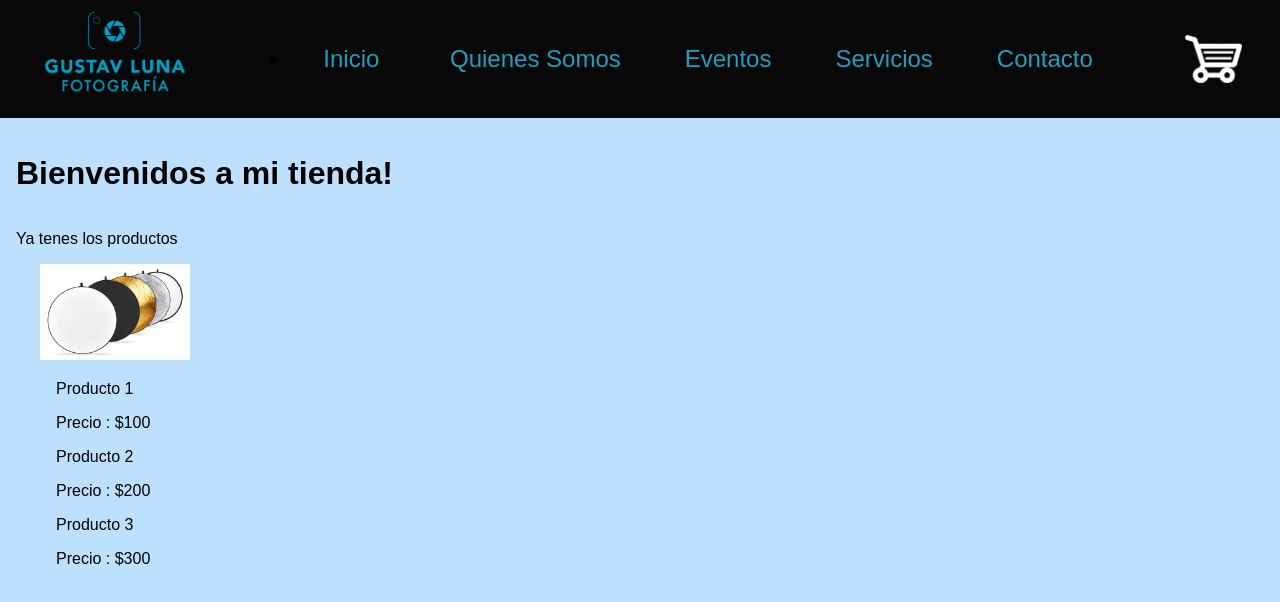
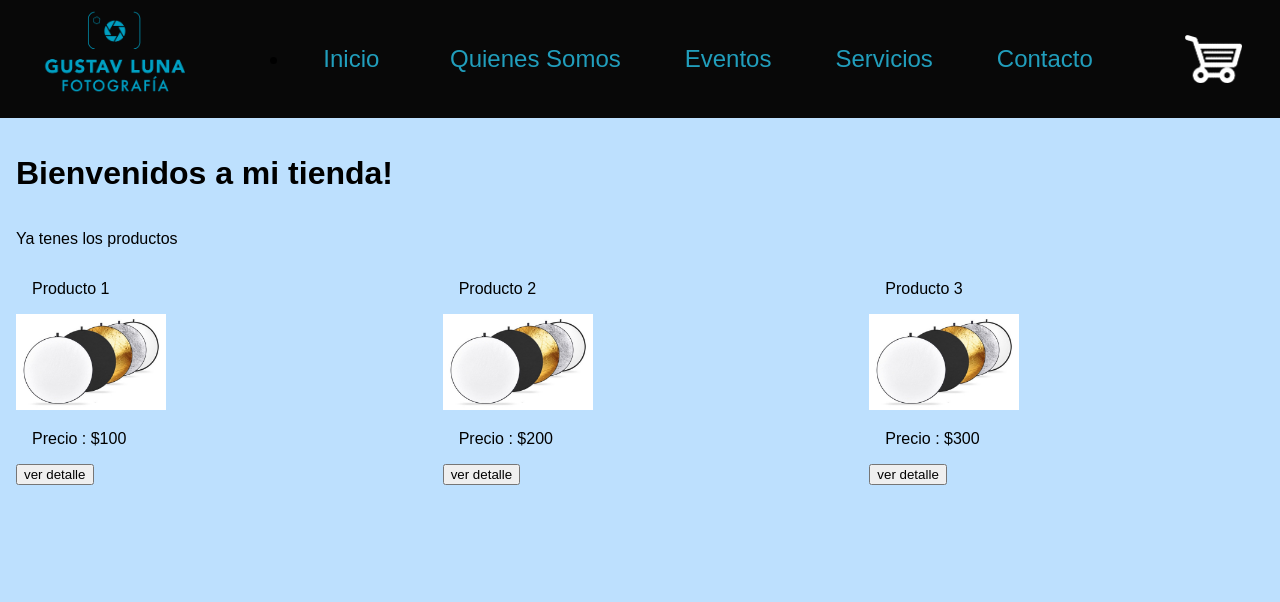
Before and after one commit to GustavLuna/app, a React (Create React App) app: page / in a window 1280 px wide. Shown: the top 602 px of the page. Built offline with nearby package versions, Linux system fonts and the light colour scheme.

Commit message:
modificando css

```diff
--- a/src/components/Item.js
+++ b/src/components/Item.js
@@ -1,8 +1,17 @@
-const Item=({producto}) =>
-<div>
+import pantallareflectora from '../imagen/pantallareflectora.jpg';
+
+const Item=({producto}) => {
+
+return(
+    <article >
     <p>{producto.nombre}</p>
+    <img src={pantallareflectora} alt="" />
     <p>Precio : ${producto.precio}</p>
-</div>
+    <button>
+        ver detalle
+    </button>
+    </article>)
+}
 
 
 export default Item;
--- a/src/components/ItemList.js
+++ b/src/components/ItemList.js
@@ -1,16 +1,16 @@
 import pantallareflectora from '../imagen/pantallareflectora.jpg';
 import Item from './Item'
 
-const ItemList = ({productos}) => {
+const ItemList = ({ productos }) => {
 
     return (
-            <ul>
-            <img src={pantallareflectora} alt="" />
-            {productos.map((producto)=> {
-                return <Item key={producto.id} producto={producto}/>
-                })}
-       </ul>
+        <section className='producto'>
+
+            {productos.map((producto) => {
+                return <Item key={producto.id} producto={producto} />
+            })}
+        </section>
     )
 }
 
-export default ItemList
+export default ItemList;
--- a/src/components/Main.js
+++ b/src/components/Main.js
@@ -1,10 +1,12 @@
 import ItemListContainer from "./ItemListContainer";
+// import ItemDetailContainer from "./ItemDetailContainer";
 
 const Main = (props) => {
 
     return (
         <main className="container">
               <ItemListContainer greeting = 'a mi tienda'/>
+              {/* <ItemDetailContainer/> */}
         </main>
     );
 }
--- a/src/estilos.css
+++ b/src/estilos.css
@@ -1,3 +1,14 @@
+html,
+body,
+#root {
+    height: 100vh;
+}
+
+#root {
+    display: flex;
+    flex-direction: column;
+}
+
 body {
     background-color: #bde0fe;
     margin: 0px;
@@ -9,11 +20,11 @@ body {
     height: 6rem;
 }
 
-.App-carrito{
+.App-carrito {
     height: 3rem;
 }
 
- .App-header {
+.App-header {
     background-color: #080808;
     font-family: "Josefin Sans", sans-serif;
     font-size: 1.5rem;
@@ -24,32 +35,40 @@ body {
     align-items: center;
 }
 
-.nav-link{
-  padding: 2rem;
+.nav-link {
+    padding: 2rem;
 }
 
-a{
-    color:#219ebc;
+a {
+    color: #219ebc;
     text-decoration: none;
     list-style: none;
 }
 
-.container h1{
+.container h1 {
     padding: 1rem;
     font-family: "Josefin Sans", sans-serif;
 }
 
-.container p{
+.container p {
     padding-left: 1rem;
     font-family: "Josefin Sans", sans-serif;
 }
-.itemContainer button{
+
+.itemContainer button {
     padding: .5rem;
     margin-left: .5rem;
     font-family: "Josefin Sans", sans-serif;
-
 }
 
 img {
     height: 6rem;
 }
+
+.producto {
+    display: grid;
+    grid-template-columns: repeat(auto-fit, minmax(250px, 1fr));
+    grid-gap: 1rem;
+    margin-top: 1rem;
+    padding-left: 1rem;
+}
```
Also changed, not shown: src/components/ItemDetail.js (added, +15 -0 lines), src/components/ItemDetailContainer.js (added, +48 -0 lines).
